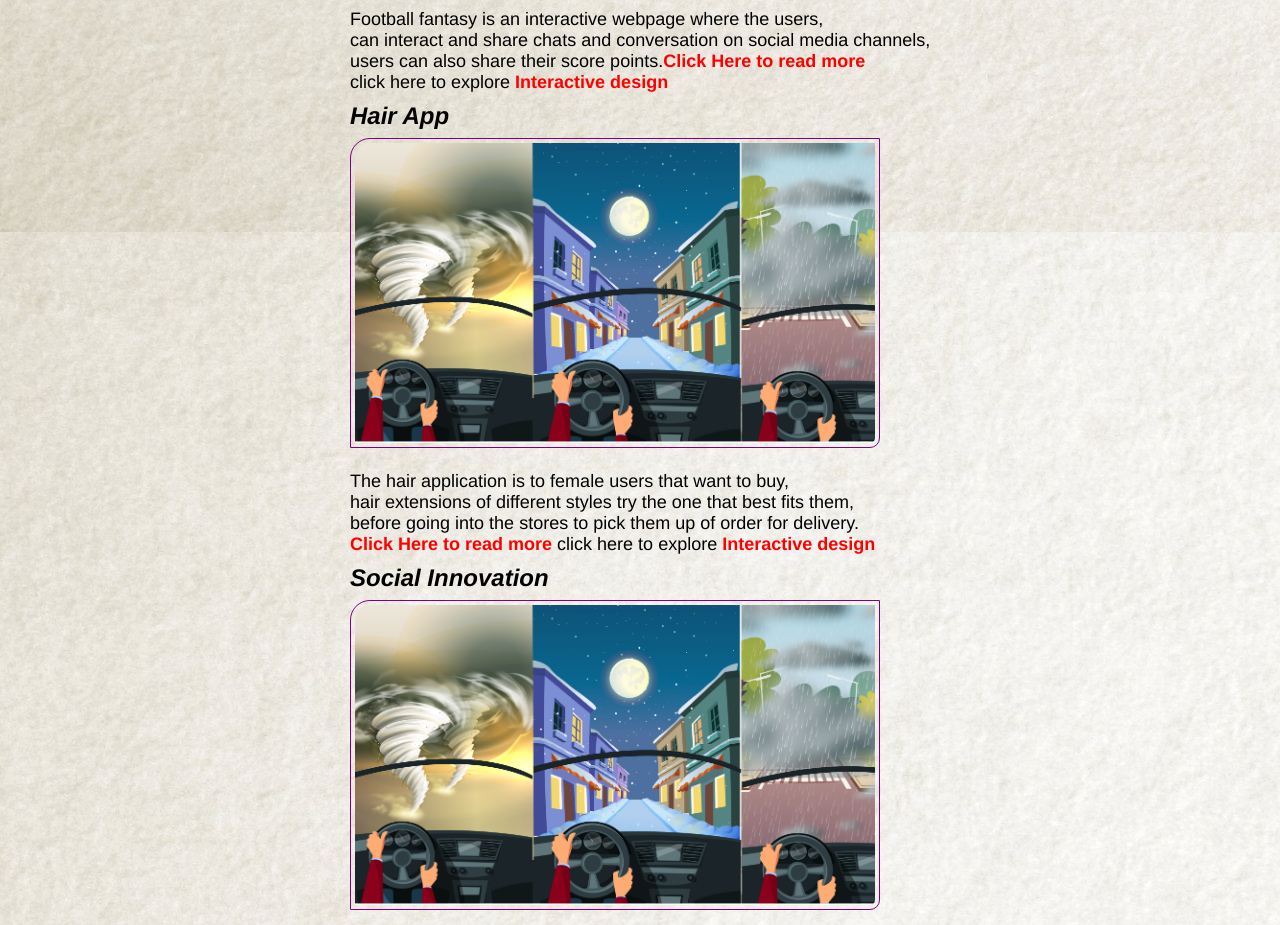
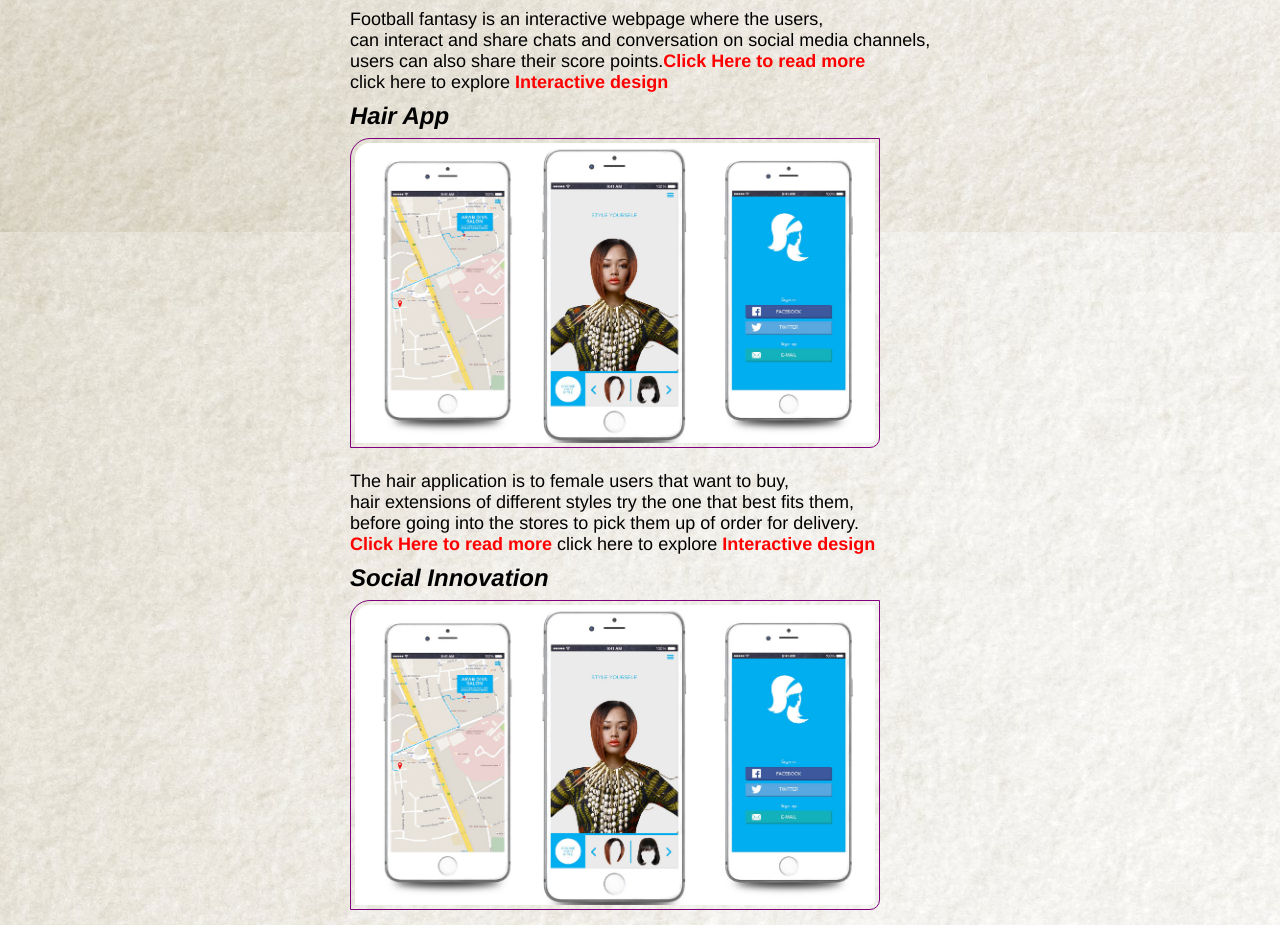
Before and after one commit to Olaoluwa07/atk, a plain HTML site: page olaoluwa/port.html in a window 1280 px wide. Shown: the part 2360-3285 px from the top of the page. Drawn offline with Linux system fonts and the light colour scheme.

Commit message:
Update port.html

```diff
--- a/olaoluwa/port.html
+++ b/olaoluwa/port.html
@@ -61,14 +61,14 @@
                          media channels,<br> users can also share their score points.<a href="https://www.behance.net/gallery/85187681/Fantasy-Football" target="_blank" class="red">Click Here to read more </a> <br> click here to explore  <a href="https://xd.adobe.com/view/2857130b-d2f3-4298-7a5d-f06342b02d10-5e66/" target="_blank" class="red"> Interactive design</a></p>
 
                          <h2 class="hst">Hair App</h2>
-                         <img src="safe.jpg" alt="brick" />
+                         <img src="hair.jpg" alt="brick" />
                          <p class="pro"> The hair application is to female users that want to buy,
                             <br>hair extensions of different styles try the one that best fits
                             them,<br> before going into the stores to pick them up of order for delivery.<a href="https://www.behance.net/gallery/29724947/Kanekalon-App" target="_blank" class="red"> <br>Click Here to read more </a>  click here to explore  <a href="https://xd.adobe.com/view/88412606-7d1a-4de9-7194-dad5dc2ef056-fe70/" target="_blank" class="red"> Interactive design</a></p>
 
 
                          <h2 class="hst">Social Innovation</h2>
-                         <img src="safe.jpg" alt="brick" />
+                         <img src="hair.jpg" alt="brick" />
                          <p class="pro"> Research shows that users of smartphone now spend more,
                             <br> hours with their mobile phone and than ever before. Think back
                             to the <br> mobile phone you had in 2010. It could access the internet, <br> but it wasn't such a great experience
```
